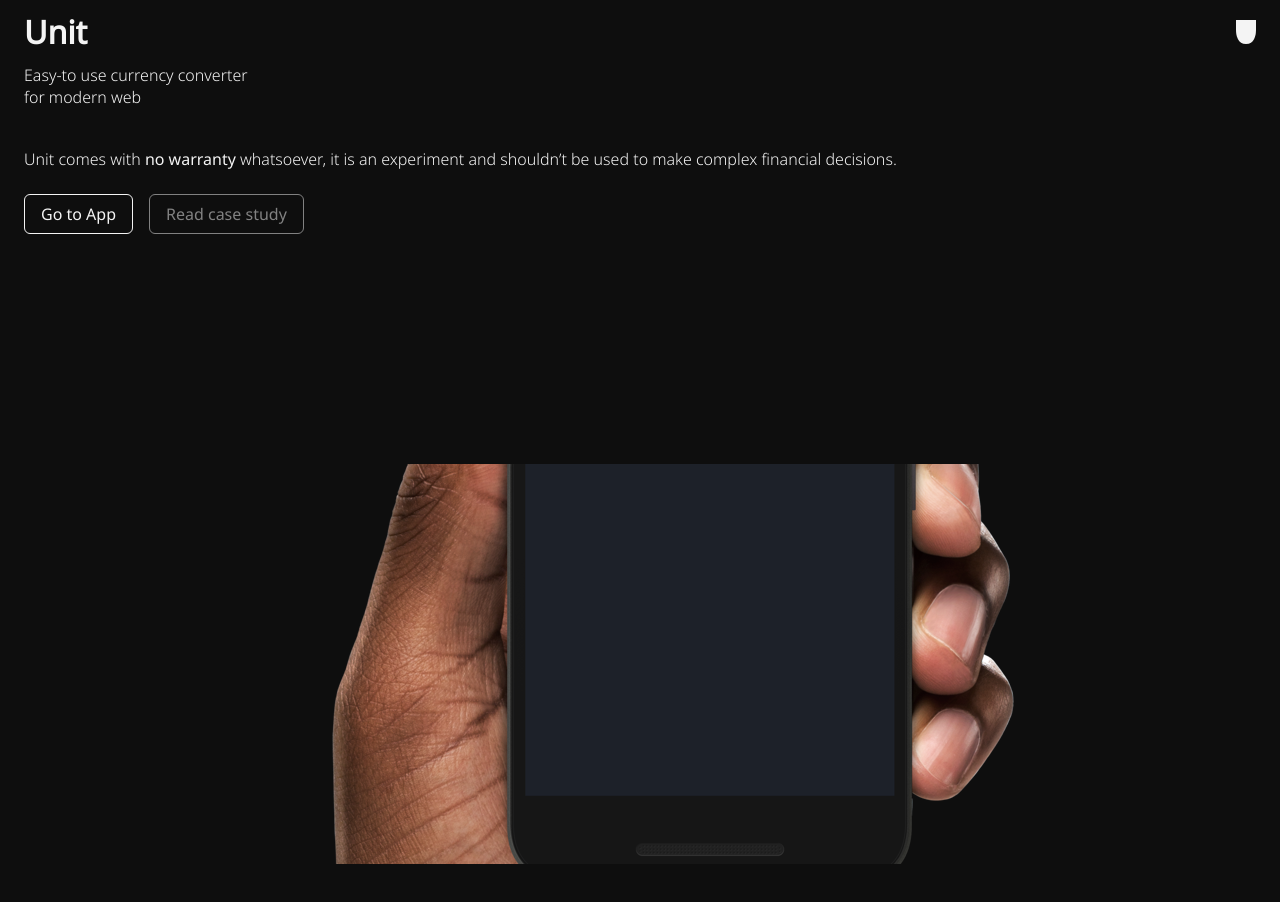
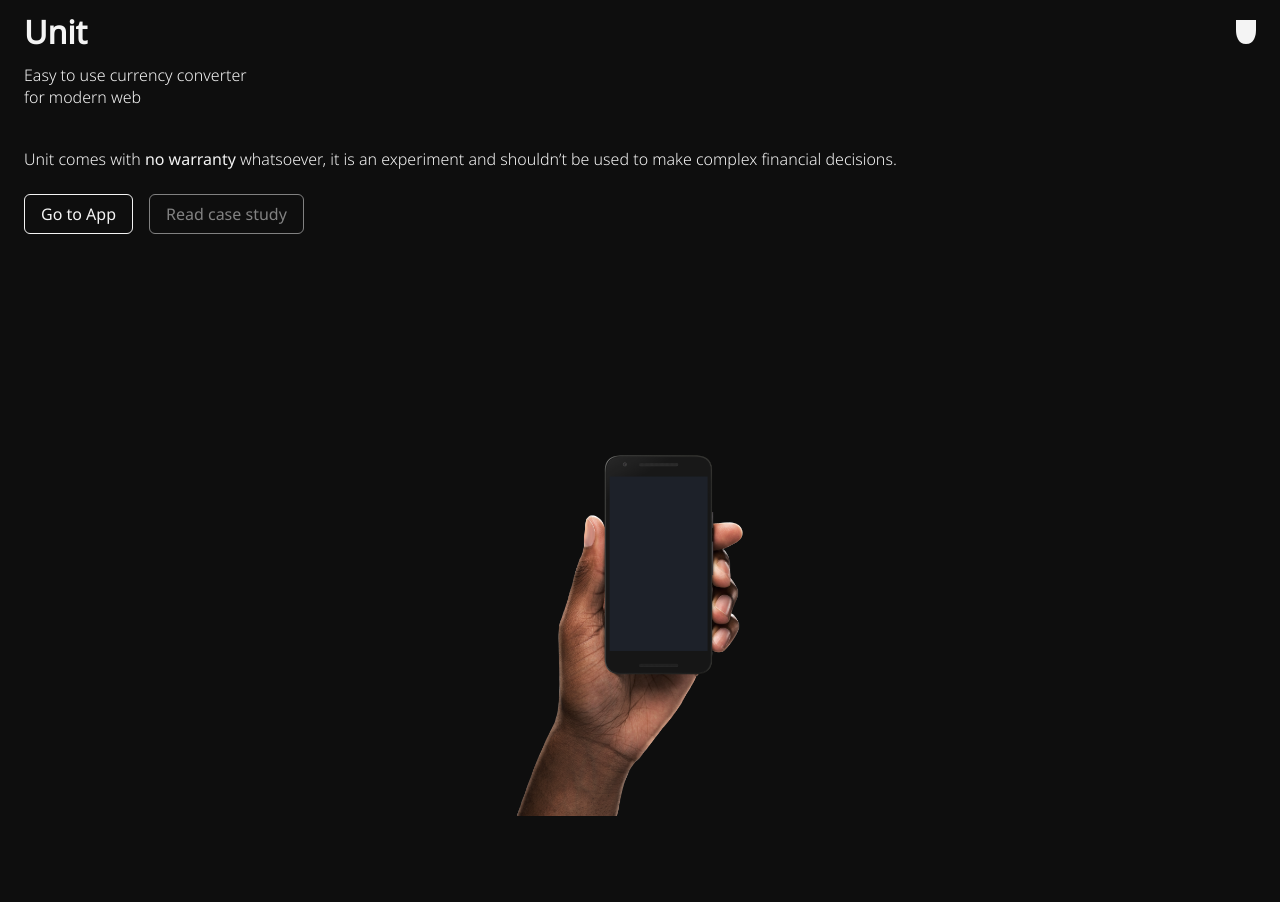
Before and after one commit to lessthanzero/unit, a website: page index.html in a window 1280 px wide. After the commit the page ends 821 px from the top, so only its background shows below. Drawn offline with Linux system fonts and the light colour scheme.

Commit message:
Fix hand image position

```diff
--- a/assets/main.styl
+++ b/assets/main.styl
@@ -45,9 +45,6 @@ _:-ms-input-placeholder, :root main
 
 header, footer, .content
   padding: 0 mobile-padding
-
-.content.landing
-  height: 50vh
 
 header
   height: 4rem
@@ -136,16 +133,26 @@ picture
   &:nth-child(2n+1)
     margin-bottom: 2.5rem
   &.hand
+    height: 100%
     background: none
-    height: 50vh
+    margin-bottom: 0
 
 img
   width: 100%
   height: 100%
-  object-fit: cover
+  object-fit: contain
+  .hand > &
+    margin-top: 2vh
 
 footer
-  flex-shrink: 0
+  flex-shrink: 0.5
   padding: 4rem mobile-padding mobile-padding
   & > p
     margin: 0
+
+.landing
+  height: 40vh
+
+.landing ~ footer
+  height: 50vh
+  padding: 0
--- a/index.html
+++ b/index.html
@@ -50,7 +50,7 @@
 </head>
 <body>
 
-	<div class="wrapper">
+	<div class="wrapper landing">
 		<header>
 			<div class="menu">
 				<h1>Unit</h1>
@@ -58,9 +58,9 @@
 			</div>
 		</header>
 
-		<div class="content landing">
+		<div class="content">
 			<p class="tagline">
-				Easy-to use currency converter<br/> for modern web
+				Easy to use currency converter<br/> for modern web
 			</p>
 			<p>
 				Unit comes with <span class="bolder">no warranty</span> whatsoever, it is an experiment and shouldn’t be used to make complex financial decisions.
@@ -73,14 +73,13 @@
 
 		</div>
 
+	</div>
+
+	<footer>
 		<picture class="hand">
 			<source srcset="../img/android-hand.png" media="(min-width: 600px)">
 			<img src="../img/android-hand.png" alt="Hand holding Android phone with Unit launched on it">
 		</picture>
-	</div>
-
-	<footer>
-
 	</footer>
 
 	<script src="js/main.js"></script>
```
Also changed, not shown: css/main.css.
